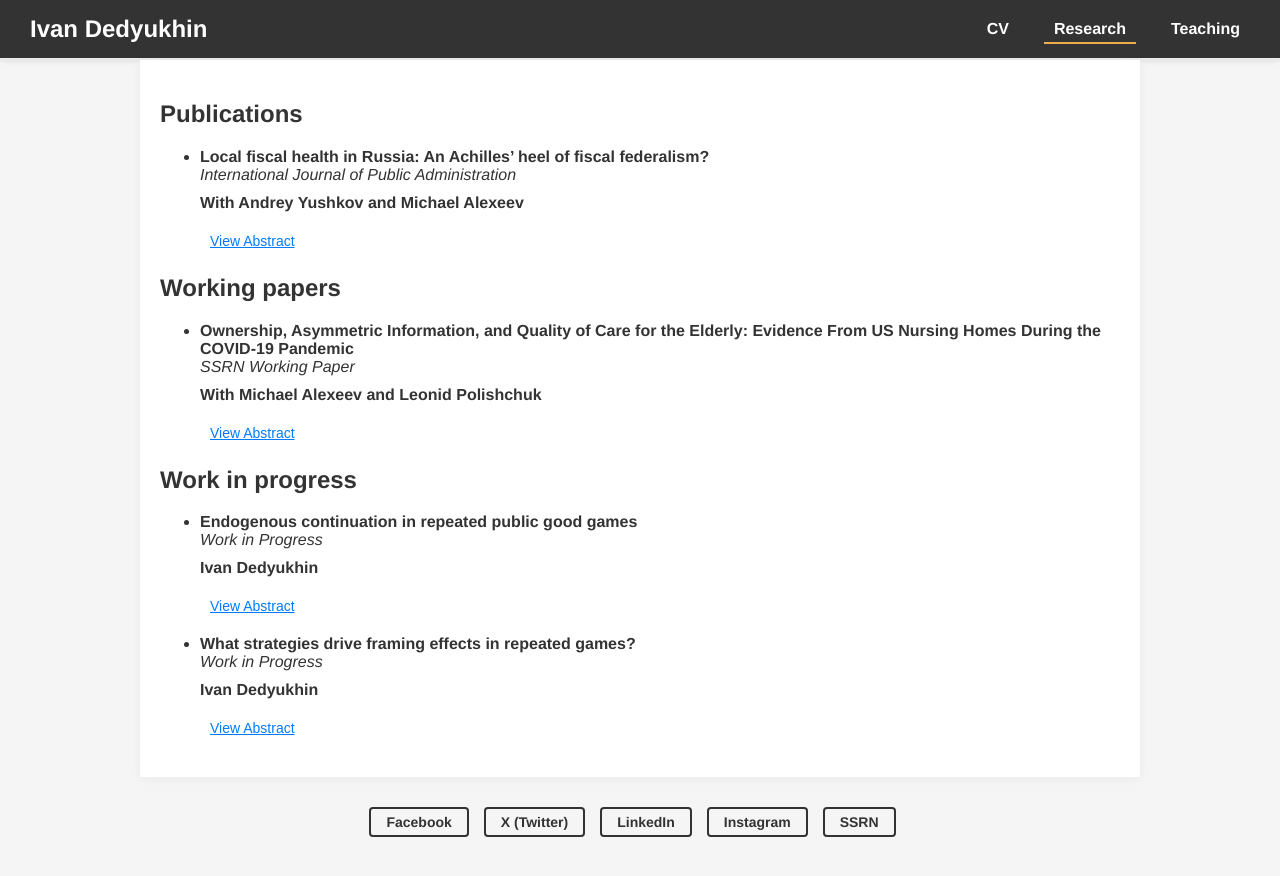
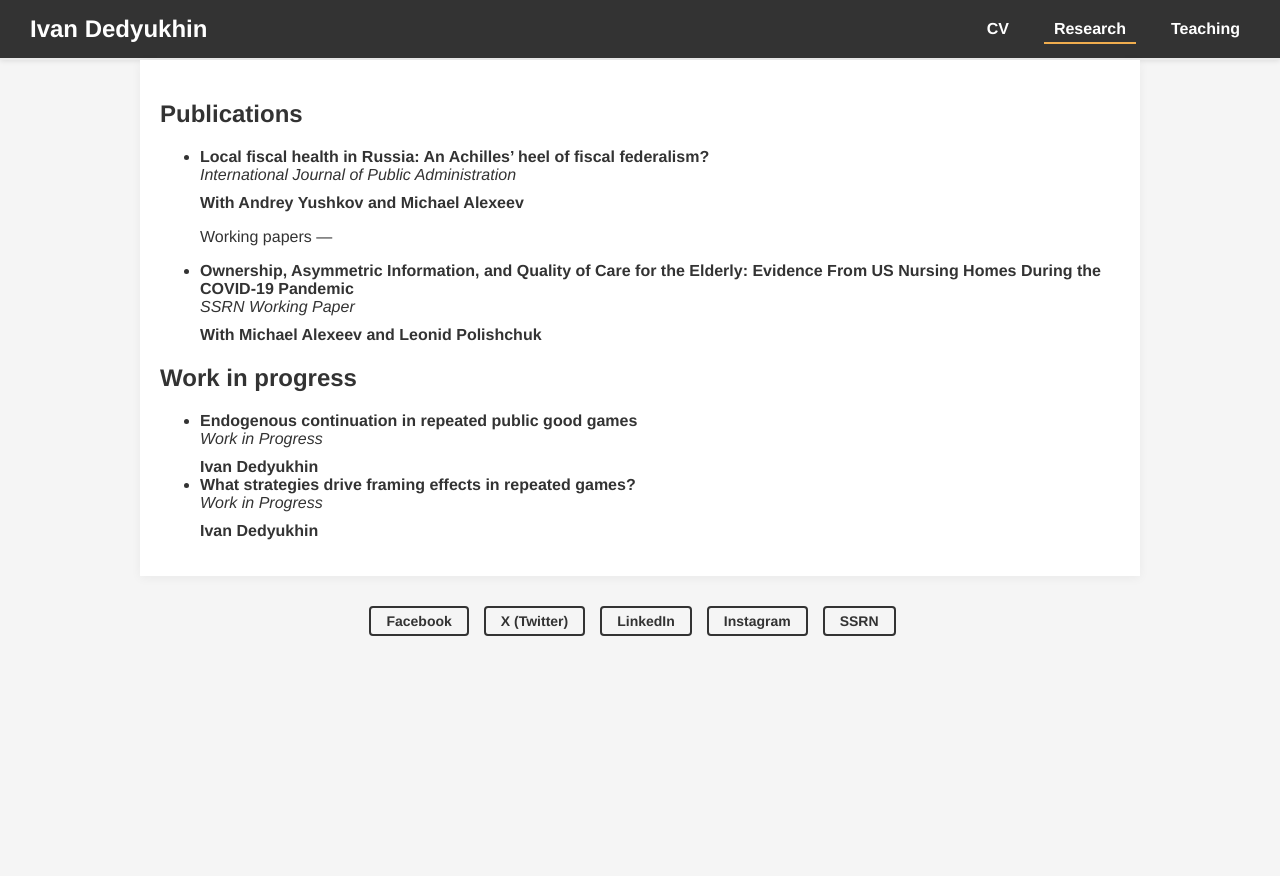
Before and after one commit to Dedyukhin/dedyukhin.github.io, a Jekyll site: the page built from Research.md, in a window 1280 px wide. Shown: the top 876 px of the page. Built offline with Jekyll 4.4.1, drawn with Linux system fonts in a browser that asks for light colours; part of the change alters nothing that is shown.

Commit message:
Update Research.md

```diff
--- a/Research.md
+++ b/Research.md
@@ -9,30 +9,26 @@ Publications
 - **[Local fiscal health in Russia: An Achilles’ heel of fiscal federalism?](https://www.tandfonline.com/doi/full/10.1080/01900692.2024.2399133)**
   <div class="publication-info">International Journal of Public Administration</div>
   <div class="author-names">With Andrey Yushkov and Michael Alexeev</div>
-  <button class="abstract-button" onclick="toggleAbstract('abstract1')">View Abstract</button>
+<!--   <button class="abstract-button" onclick="toggleAbstract('abstract1')">View Abstract</button>
   <div id="abstract1" class="abstract-container">This paper discusses the fiscal health of local governments in Russia, analyzing the implications of fiscal federalism...</div>
-
+ -->
 Working papers
 ---
 - **[Ownership, Asymmetric Information, and Quality of Care for the Elderly: Evidence From US Nursing Homes During the COVID-19 Pandemic](https://ssrn.com/abstract=4906864)**
   <div class="publication-info">SSRN Working Paper</div>
   <div class="author-names">With Michael Alexeev and Leonid Polishchuk</div>
-  <button class="abstract-button" onclick="toggleAbstract('abstract2')">View Abstract</button>
-  <div id="abstract2" class="abstract-container">This study examines how ownership structures and asymmetric information affected the quality of care in US nursing homes...</div>
+<!--   <button class="abstract-button" onclick="toggleAbstract('abstract2')">View Abstract</button>
+  <div id="abstract2" class="abstract-container">This study examines how ownership structures and asymmetric information affected the quality of care in US nursing homes...</div> -->
 
 Work in progress
 ---
 - **Endogenous continuation in repeated public good games**
   <div class="publication-info">Work in Progress</div>
   <div class="author-names">Ivan Dedyukhin</div>
-  <button class="abstract-button" onclick="toggleAbstract('abstract3')">View Abstract</button>
-  <div id="abstract3" class="abstract-container">This project explores endogenous continuation in public good games and its effect on player cooperation...</div>
 
 - **What strategies drive framing effects in repeated games?**
   <div class="publication-info">Work in Progress</div>
   <div class="author-names">Ivan Dedyukhin</div>
-  <button class="abstract-button" onclick="toggleAbstract('abstract4')">View Abstract</button>
-  <div id="abstract4" class="abstract-container">This research analyzes the strategic decision-making behind framing effects in repeated game scenarios...</div>
 
 <script>
 function toggleAbstract(id) {
@@ -44,7 +40,7 @@ function toggleAbstract(id) {
 <style>
   .abstract-button {
     background-color: transparent;
-    color: #007bff;
+    color: #dc143c;
     border: none;
     padding: 5px 10px;
     font-size: 14px;
```
